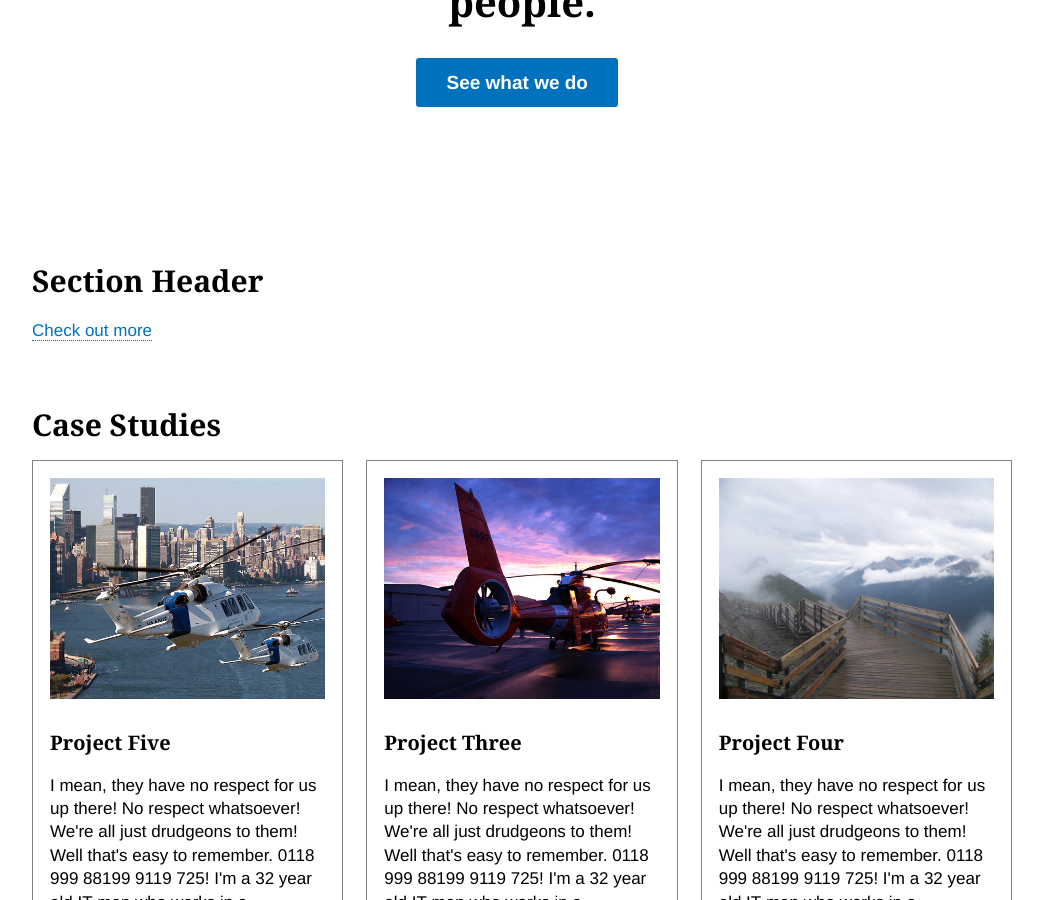
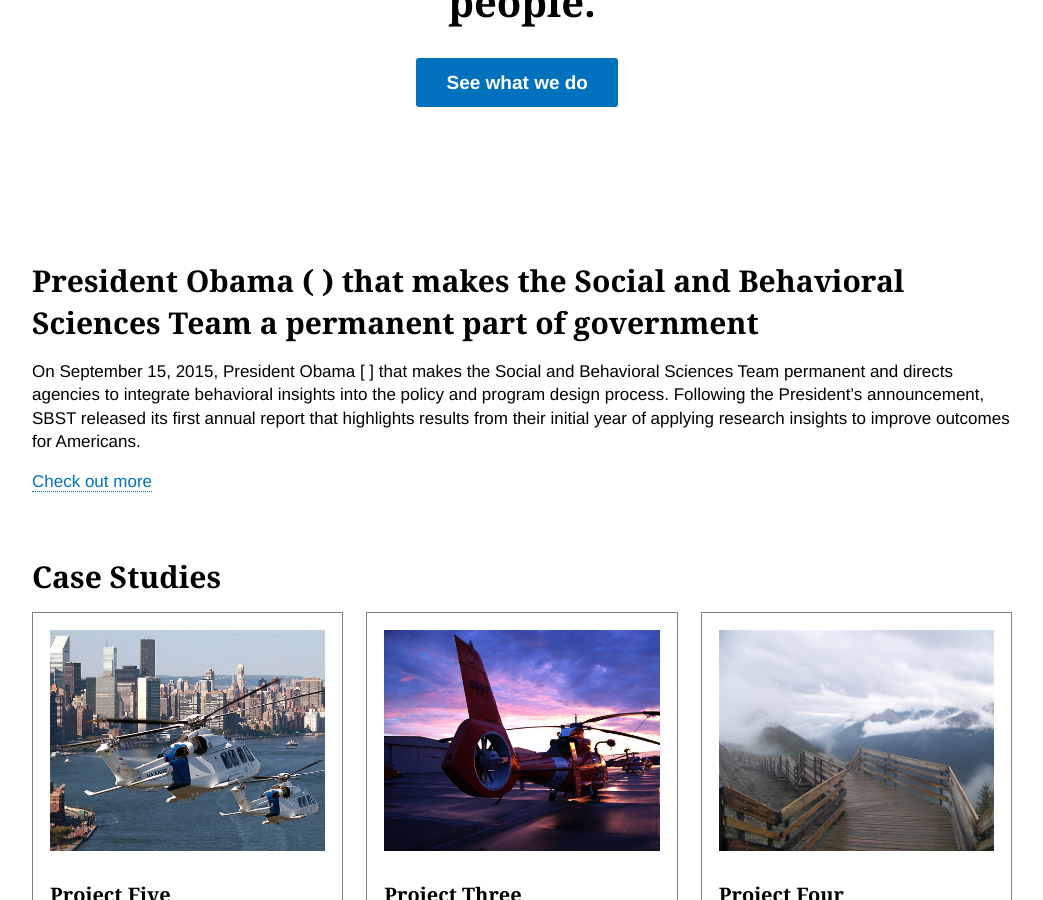
Before and after one commit to 18F/Modular-Contracting-And-Agile-Development, a Jekyll site: the page built from pages/home.md, in a window 1280 px wide and 900 px high, scrolled down 404 px. Shown: the whole window, without its empty margins (118-1161 px from the left). Built offline with Jekyll 4.4.1, drawn with Linux system fonts in a browser that asks for light colours.

Commit message:
Some changes to pages/home.md

```diff
--- a/pages/home.md
+++ b/pages/home.md
@@ -7,6 +7,8 @@ hero-text: "We believe that government works best when it's built for people. "
 hero-button-text: See what we do
 hero-button-link: /approach
 ---
-## Section Header
+## President Obama ( ) that makes the Social and Behavioral Sciences Team a permanent part of government
+
+On September 15, 2015, President Obama [ ] that makes the Social and Behavioral Sciences Team permanent and directs agencies to integrate behavioral insights into the policy and program design process. Following the President's announcement, SBST released its first annual report that highlights results from their initial year of applying research insights to improve outcomes for Americans.
 
 [Check out more](/projects)
```
